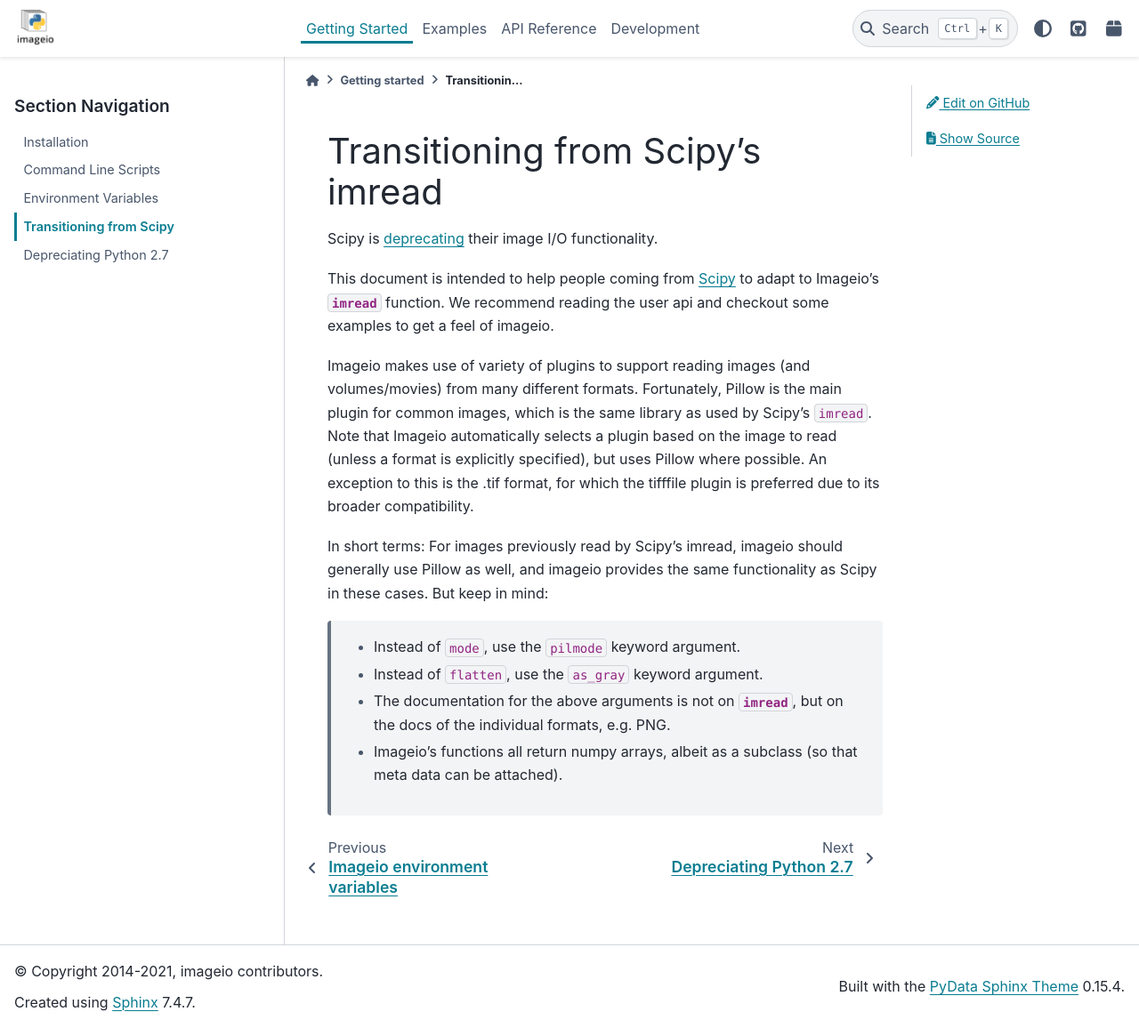
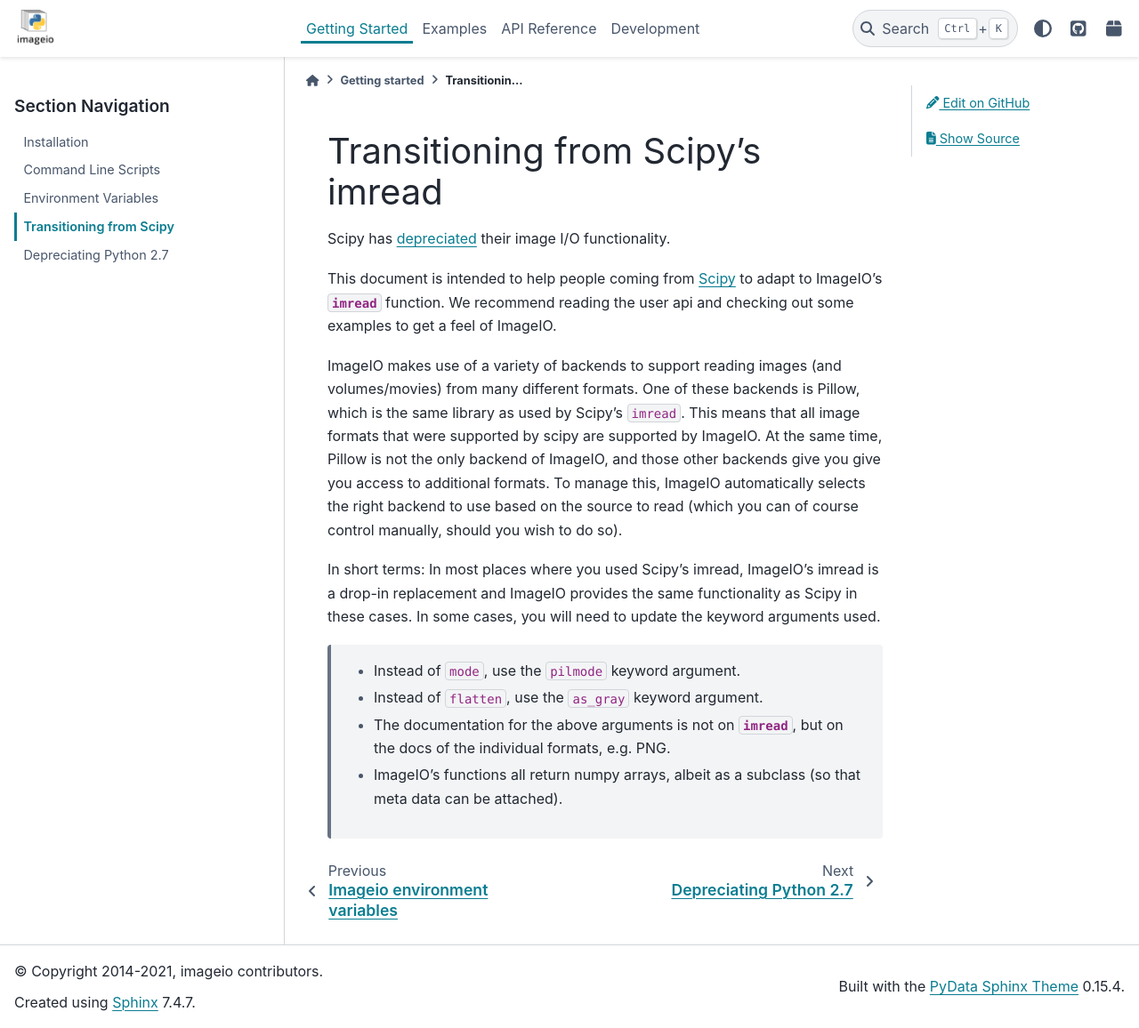
Before and after one commit to imageio/imageio, a Sphinx documentation site: the page built from docs/getting_started/scipy.rst, in a window 1280 px wide and 1156 px high. Shown: the whole window at 89% size. Built offline with Sphinx 7.4.7 and the PyData theme 0.15.4, drawn with Linux system fonts in a browser that asks for light colours; pages that are not in the unit, such as notebooks, are missing from menus.

Commit message:
DOC: polish transition to scipy

```diff
--- a/docs/getting_started/scipy.rst
+++ b/docs/getting_started/scipy.rst
@@ -1,29 +1,31 @@
 Transitioning from Scipy's imread
 =================================
 
-Scipy is `deprecating <https://scipy.github.io/devdocs/release.1.0.0.html#backwards-incompatible-changes>`_
+Scipy has `depreciated <https://scipy.github.io/devdocs/release.1.0.0.html#backwards-incompatible-changes>`_
 their image I/O functionality.
 
 This document is intended to help people coming from
 `Scipy <https://docs.scipy.org/doc/scipy/reference/generated/scipy.misc.imread.html>`_
-to adapt to Imageio's :func:`imread <imageio.imread>` function.
-We recommend reading the :doc:`user api <userapi>` and checkout some
-:doc:`examples <examples>` to get a feel of imageio.
+to adapt to ImageIO's :func:`imread <imageio.imread>` function.
+We recommend reading the :doc:`user api <userapi>` and checking out some
+:doc:`examples <examples>` to get a feel of ImageIO.
 
-Imageio makes use of variety of plugins to support reading images (and volumes/movies)
-from many different formats. Fortunately, Pillow is the main plugin for common images,
-which is the same library as used by  Scipy's ``imread``. Note that Imageio
-automatically selects a plugin based on the image to read (unless a format is
-explicitly specified), but uses Pillow where possible. An exception to this is the .tif
-format, for which the tifffile plugin is preferred due to its broader compatibility.
+ImageIO makes use of a variety of backends to support reading images (and
+volumes/movies) from many different formats. One of these backends is Pillow,
+which is the same library as used by Scipy's ``imread``. This means that all
+image formats that were supported by scipy are supported by ImageIO. At the same
+time, Pillow is not the only backend of ImageIO, and those other backends give
+you give you access to additional formats. To manage this, ImageIO automatically
+selects the right backend to use based on the source to read (which you can of
+course control manually, should you wish to do so).
 
-In short terms: For images previously read by Scipy's imread, imageio should
-generally use Pillow as well, and imageio provides the same functionality as Scipy
-in these cases. But keep in mind:
+In short terms: In most places where you used Scipy's imread, ImageIO's imread
+is a drop-in replacement and ImageIO provides the same functionality as Scipy in
+these cases. In some cases, you will need to update the keyword arguments used.
 
     * Instead of ``mode``, use the ``pilmode`` keyword argument.
     * Instead of ``flatten``, use the ``as_gray`` keyword argument.
-    * The documentation for the above arguments is not on :func:`imread <imageio.imread>`,
+    * The documentation for the above arguments is not on :func:`imread <ImageIO.imread>`,
       but on the docs of the individual formats, e.g. :doc:`PNG <format_png-pil>`.
-    * Imageio's functions all return numpy arrays, albeit as a subclass (so that
+    * ImageIO's functions all return numpy arrays, albeit as a subclass (so that
       meta data can be attached).
```
